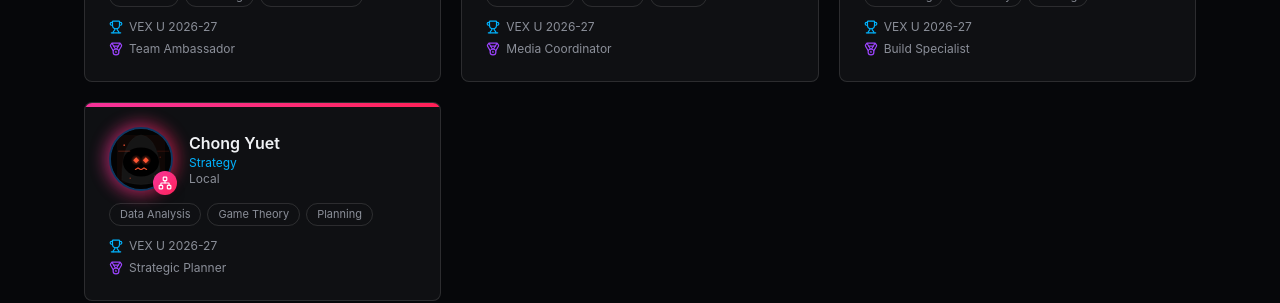
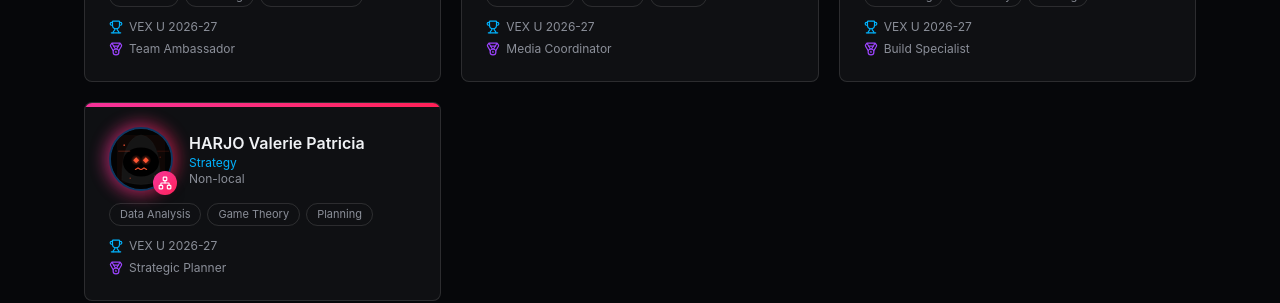
Before and after one commit to wongkwunlam123-tech/glitchwebsite, a React (Vite) app: page /about/team in a window 1280 px wide. Shown: the part 1080-1383 px from the top of the page. Built offline with nearby package versions, Linux system fonts and the light colour scheme.

Commit message:
Update team information

```diff
--- a/src/components/Team.tsx
+++ b/src/components/Team.tsx
@@ -188,7 +188,7 @@ const MEMBER_ICONS: Record<string, React.ElementType> = {
   "Liu Huanying": PenTool, // CAD expert (SolidWorks/Fusion 360); chassis & manipulator design; laser cutting
   "Li Wing Lam": Database, // Engineering Notebook specialist; documentation; judges' presentation skills
   "U Hoi Lam": Settings, // 3D printing; assembly; testing; rapid prototyping
-  "Chong Yuet": Network, // Data analysis; game theory; strategic planning & optimization
+  "HARJO Valerie Patricia": Network, // Data analysis; game theory; strategic planning & optimization
 };
 
 const MEMBERS: TeamMember[] = [
@@ -201,7 +201,7 @@ const MEMBERS: TeamMember[] = [
   { name: "Liu Huanying", role: "Promote", department: "Mainland non-local", section: "Media & Sponsorship", skills: ["Outreach", "Branding", "Communication"], vexExperience: "VEX U 2026-27", awards: "Team Ambassador", interests: "Public relations", photo: avatar("liu-huanying-holly") },
   { name: "Li Wing Lam", role: "Promote", department: "Local", section: "Media & Sponsorship", skills: ["Social Media", "Content", "Events"], vexExperience: "VEX U 2026-27", awards: "Media Coordinator", interests: "Digital marketing", photo: avatar("li-winglam-niki") },
   { name: "U Hoi Lam", role: "Mechanical design/build", department: "Non-mainland non-local", section: "Mechanical", skills: ["3D Printing", "Assembly", "Testing"], vexExperience: "VEX U 2026-27", awards: "Build Specialist", interests: "Rapid prototyping", photo: avatar("pinpinut-watanawalun") },
-  { name: "Chong Yuet", role: "Strategy", department: "Local", section: "Strategy", skills: ["Data Analysis", "Game Theory", "Planning"], vexExperience: "VEX U 2026-27", awards: "Strategic Planner", interests: "Optimization", photo: avatar("chong-yuet") },
+  { name: "HARJO Valerie Patricia", role: "Strategy", department: "Non-local", section: "Strategy", skills: ["Data Analysis", "Game Theory", "Planning"], vexExperience: "VEX U 2026-27", awards: "Strategic Planner", interests: "Optimization", photo: avatar("chong-yuet") },
 ];
 
 function MemberCard({ member, delay }: { member: TeamMember; delay: number }) {
```
